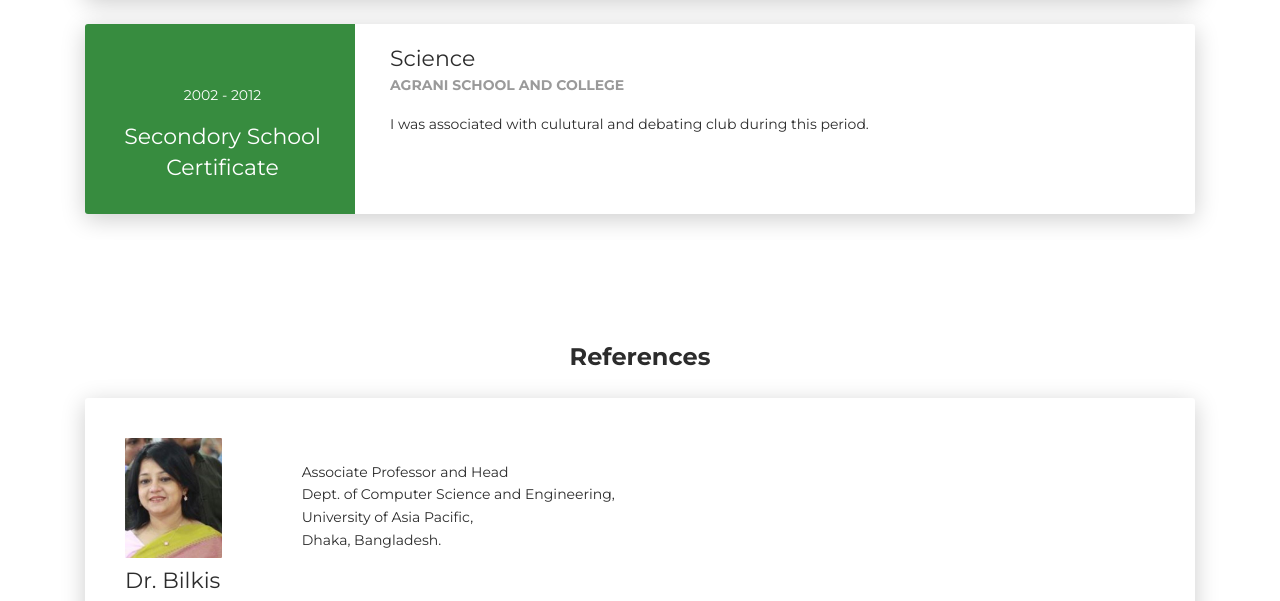
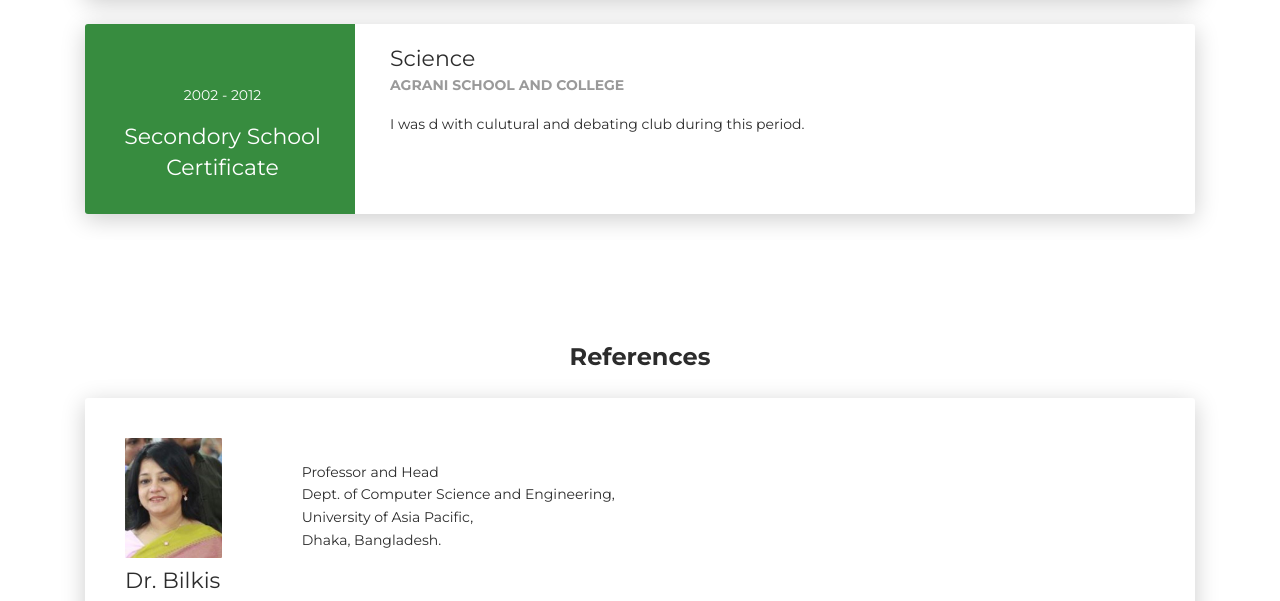
Before and after one commit to zinniakhan/zinniakhan.github.io, a plain HTML site: page index.html in a window 1280 px wide. Shown: the part 3450-4051 px from the top of the page. Drawn offline with Linux system fonts and the light colour scheme.

Commit message:
Update index.html

```diff
--- a/index.html
+++ b/index.html
@@ -387,7 +387,11 @@
           <div class="card-body">
             <div class="h5">Science</div>
             <p class="category">Agrani School and College</p>
-            <p>I was associated with culutural and debating club during this period.</p>
+            <p>I was
+
+
+
+              d with culutural and debating club during this period.</p>
           </div>
         </div>
       </div>
@@ -426,7 +430,7 @@ Government of the Peoples Republic of Bangladesh.</p>
                 <!-- <p class="category">CEO / Creativem</p> -->
               </div>
               <div class="col-lg-10 col-md-9">
-              <p><br>Associate Professor and Head<br>
+              <p><br>Professor and Head<br>
 Dept. of Computer Science and Engineering,<br>
 University of Asia Pacific,<br>
 Dhaka, Bangladesh.</p>
```
